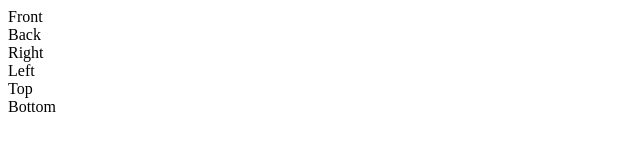
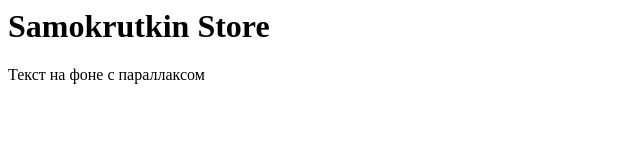
Before and after one commit to lumbago228/samokrutkin, a plain HTML site: page index.html in a window 1280 px wide. Shown: the whole page, without its empty margins (0-640 px from the left). Drawn offline with Linux system fonts and the light colour scheme.

Commit message:
Update index.html

```diff
--- a/index.html
+++ b/index.html
@@ -1,10 +1,8 @@
-<div class="cube-container">
-  <div class="cube">
-    <div class="face front"><span>Front</span></div>
-    <div class="face back"><span>Back</span></div>
-    <div class="face right"><span>Right</span></div>
-    <div class="face left"><span>Left</span></div>
-    <div class="face top"><span>Top</span></div>
-    <div class="face bottom"><span>Bottom</span></div>
+<div class="parallax-container">
+  <div class="parallax-background"></div>
+  <div class="content">
+    <!-- Содержание вашей страницы -->
+    <h1>Samokrutkin Store</h1>
+     <p>Текст на фоне с параллаксом</p>
   </div>
 </div>
```
